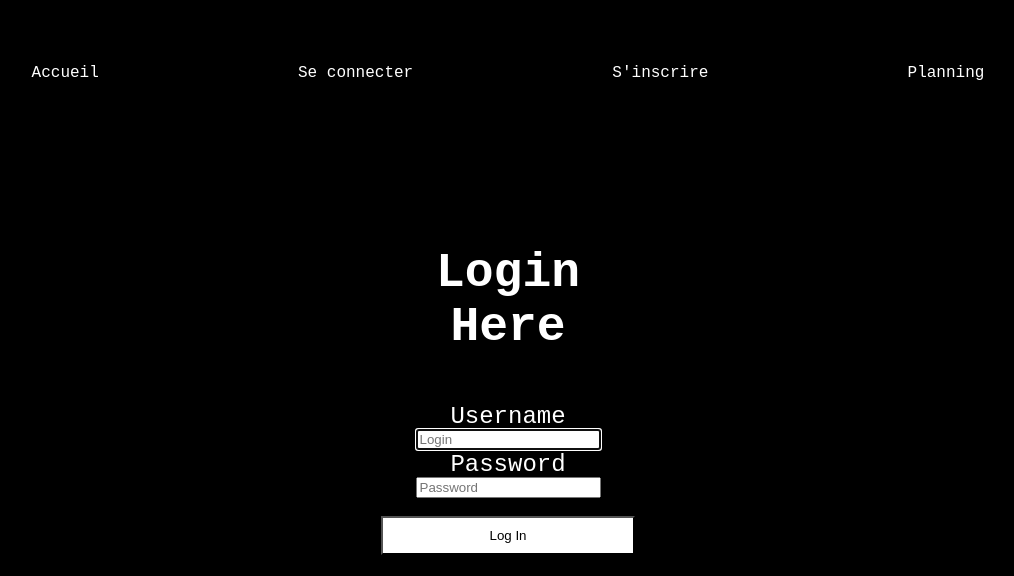
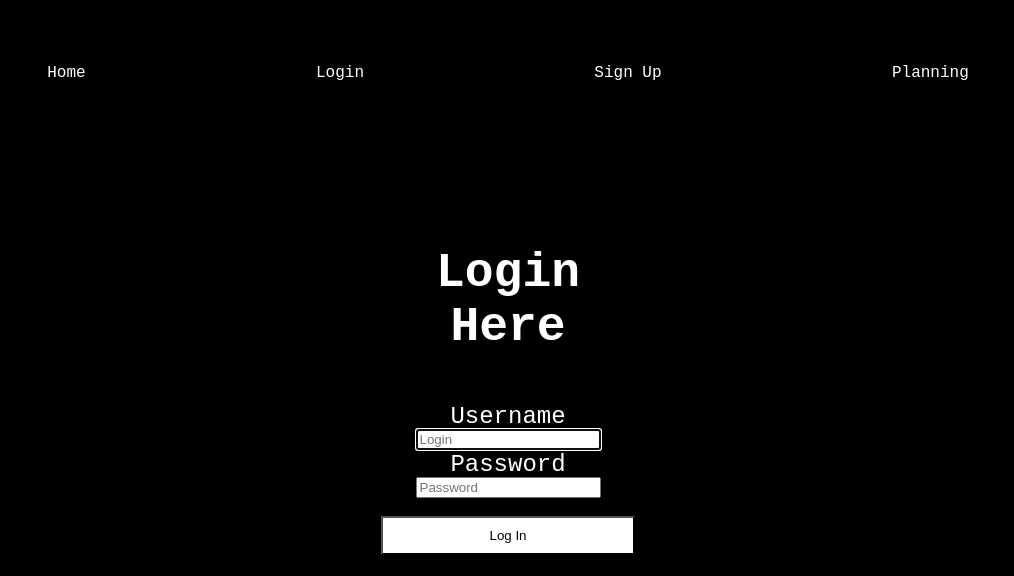
Before and after one commit to leopold-gauthier/ReservationSalle, a PHP site: page /php/connexion.php in a window 1280 px wide. Shown: the top 576 px of the page, without its empty margins (132-1146 px from the left). Run offline with PHP 8.4, Linux system fonts and the light colour scheme; some libraries are stand-ins or nearby versions.

Commit message:
nav modified english

```diff
--- a/php/include/header-include.php
+++ b/php/include/header-include.php
@@ -1,17 +1,17 @@
     <?php
     if (isset($_SESSION['login'])) {
-        echo '<a href="../index.php">Accueil</a>';
+        echo '<a href="../index.php">Home</a>';
         echo '<a href="../php/profil.php">Profil</a>';
         echo '<a href="../php/planning.php">Planning</a>';
-        echo '<a href="../php/reservation-form.php">Réservation</a>';
+        echo '<a href="../php/reservation-form.php">Reservation</a>';
         if ($_SESSION['login'] == 'admin') {
             echo '<a href="../php/admin.php">Admin</a>';
         }
         echo '<a href="../php/logout.php"><i class="fa-solid fa-right-from-bracket"></i></a>';
     } else {
-        echo '<a href="../index.php">Accueil</a>';
-        echo '<a href="../php/connexion.php">Se connecter</a>';
-        echo "<a href='../php/inscription.php'>S'inscrire</a>";
+        echo '<a href="../index.php">Home</a>';
+        echo '<a href="../php/connexion.php">Login</a>';
+        echo "<a href='../php/inscription.php'>Sign Up</a>";
         echo '<a href="../php/planning.php">Planning</a>';
     }
     ?>
```
Also changed, not shown: index.php (+5 -5 lines).
